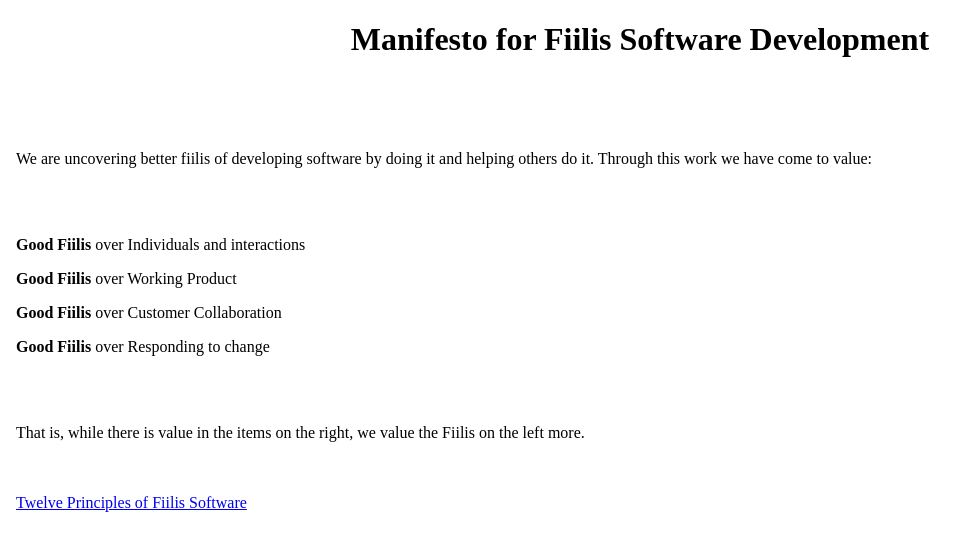
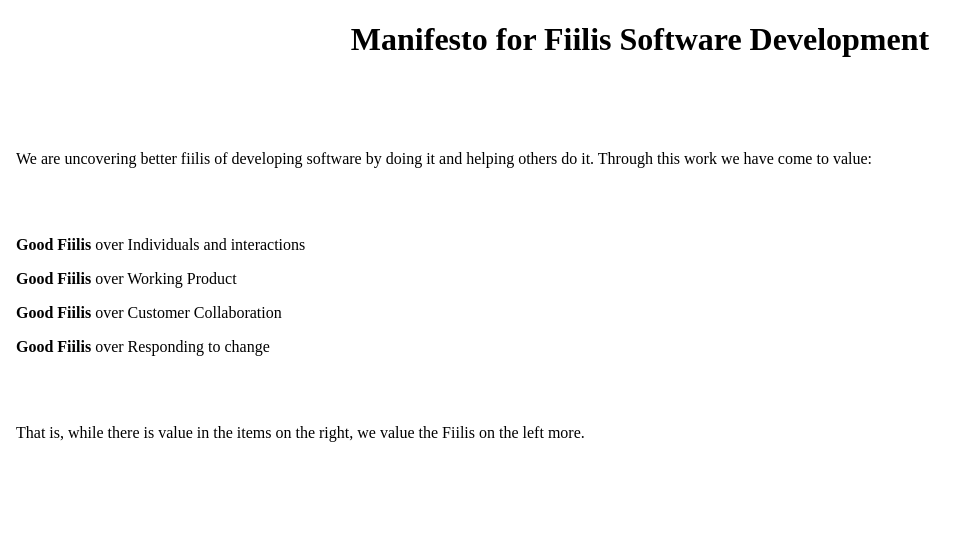
Before and after one commit to KeManen/fiilismanifesto, a SvelteKit app: page / in a window 1280 px wide. Shown: the top 546 px of the page, without its empty margins (0-976 px from the left). Built offline with nearby package versions, Linux system fonts and the light colour scheme.

Commit message:
removed links

```diff
--- a/src/routes/+page.svelte
+++ b/src/routes/+page.svelte
@@ -26,7 +26,6 @@
 		</p>
 		<br /><br />
 
-		<a href="/principles">Twelve Principles of Fiilis Software</a>
 	</body>
 
 	<style>
--- a/src/routes/principles/+page.svelte
+++ b/src/routes/principles/+page.svelte
@@ -58,8 +58,6 @@
 		</p>
 
 		<br /><br />
-
-		<a href="/">Return to Manifesto</a>
 	</body>
 
 	<style>
--- a/svelte.config.js
+++ b/svelte.config.js
@@ -11,8 +11,11 @@ const config = {
 			assets: 'build',
 			fallback: undefined,
 			precompress: true,
-			strict: true
-		})
+			strict: true,
+		}),
+		paths:{
+			base: ''
+		}
 	}
 };
 
```
